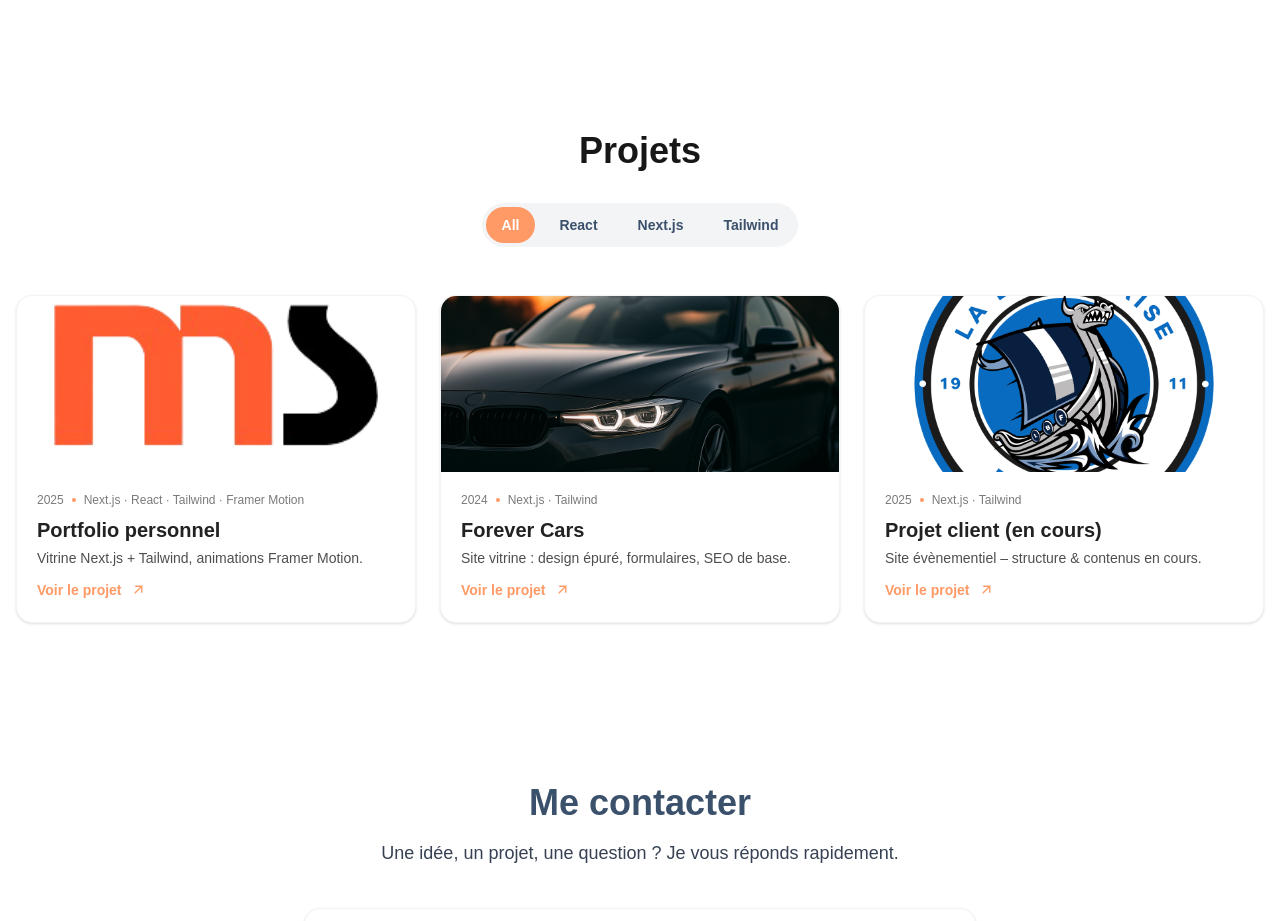
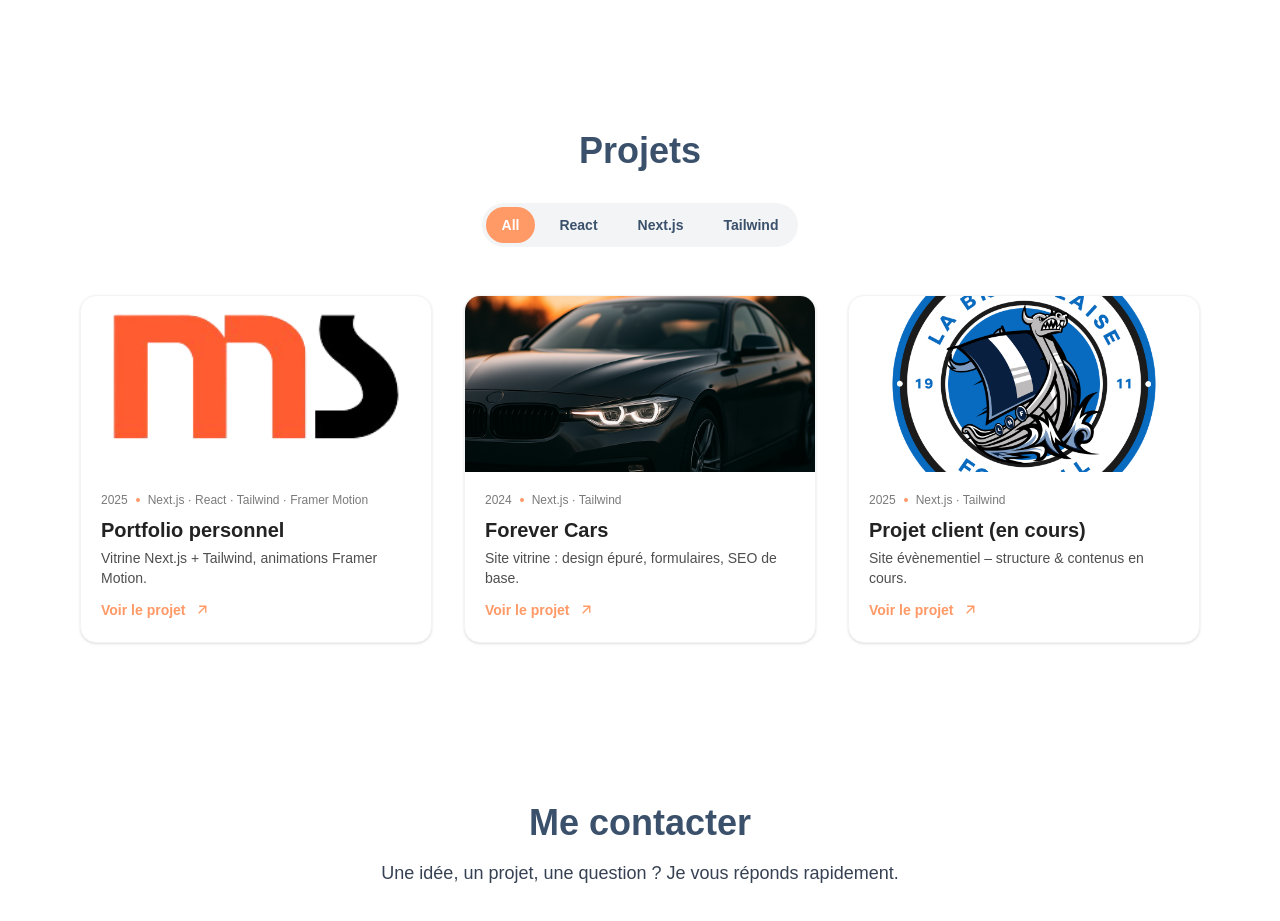
Before and after one commit to MathScic/MS-Portfolio-1.1, a Next.js app: page / in a window 1280 px wide. Shown: the part 2600-3521 px from the top of the page. Built offline with nearby package versions, Linux system fonts and the light colour scheme.

Commit message:
modif card retour 2.0

```diff
--- a/src/app/components/Projects.tsx
+++ b/src/app/components/Projects.tsx
@@ -62,17 +62,22 @@ export default function Projects() {
     return () => window.removeEventListener("keydown", onKey);
   }, [current]);
 
-  // 🔒 Lock du scroll quand le panel est ouvert
+  // 🔒 Lock du scroll de la page quand le panel est ouvert (mobile + iOS safe)
   useEffect(() => {
     if (!current) return;
+
     const body = document.body;
     const scrollY = window.scrollY;
+
+    // lock
     body.style.position = "fixed";
     body.style.top = `-${scrollY}px`;
     body.style.left = "0";
     body.style.right = "0";
     body.style.width = "100%";
     body.style.overflow = "hidden";
+
+    // unlock + restore
     return () => {
       const top = body.style.top;
       body.style.position = "";
@@ -90,20 +95,15 @@ export default function Projects() {
 
   return (
     <section id="projects" className="py-20 bg-white">
-      {/* élargi pour tenir 3 cartes ~400px */}
-      <div className="mx-auto max-w-7xl px-4">
-        <h2 className="text-3xl md:text-4xl font-bold text-primary text-center">
+      <div className="mx-auto max-w-6xl px-4">
+        <h2 className="text-3xl md:text-4xl font-bold text-[#3A506B] text-center">
           Projets
         </h2>
 
         <Filters active={filter} onChange={setFilterUrl} filters={FILTERS} />
 
-        {/* GRID
-            - mobile: 1 colonne
-            - tablette (md): 2 colonnes
-            - desktop (lg+): 3 colonnes
-            Avec max-w-7xl + gap-6 => ~400px/carte sur desktop */}
-        <div className="mt-12 grid gap-6 grid-cols-1 md:grid-cols-2 lg:grid-cols-3 items-stretch">
+        {/* GRID */}
+        <div className="mt-12 grid gap-8 [grid-template-columns:repeat(auto-fit,minmax(260px,1fr))]">
           {filtered.map((p, i) => (
             <ProjectCard
               key={p.id}
@@ -119,14 +119,17 @@ export default function Projects() {
       <AnimatePresence>
         {current && (
           <>
+            {/* Backdrop au-dessus du header */}
             <motion.div
               className="fixed inset-0 bg-black/50 backdrop-blur-sm z-[1100]"
               onClick={close}
-              onTouchMove={(e) => e.preventDefault()}
+              onTouchMove={(e) => e.preventDefault()} // stop scroll sur iOS
               initial={{ opacity: 0 }}
               animate={{ opacity: 1 }}
               exit={{ opacity: 0 }}
             />
+
+            {/* Panel scrollable, sans propagation */}
             <motion.div
               className="fixed right-0 top-0 h-full w-full md:w-[700px] bg-white z-[1101]
                          shadow-2xl overflow-y-auto overscroll-contain"
--- a/tailwind.config.js
+++ b/tailwind.config.js
@@ -2,22 +2,9 @@
 /** @type {import('tailwindcss').Config} */
 module.exports = {
   content: [
-    // couvre les deux structures (avec/sans src) + MDX
-    "./app/**/*.{js,ts,jsx,tsx,mdx}",
-    "./pages/**/*.{js,ts,jsx,tsx,mdx}",
-    "./components/**/*.{js,ts,jsx,tsx,mdx}",
-    "./src/**/*.{js,ts,jsx,tsx,mdx}",
+    "./src/app/**/*.{js,ts,jsx,tsx}",
+    "./src/components/**/*.{js,ts,jsx,tsx}",
   ],
-
-  // Empêche la purge de supprimer tes utilitaires "arbitrary"
-  safelist: [
-    { pattern: /\[grid-template-columns:.*\]/ },
-    { pattern: /\[aspect-ratio:.*\]/ },
-    { pattern: /\[display:-webkit-box\]/ },
-    { pattern: /\[-webkit-line-clamp:.*\]/ },
-    { pattern: /\[-webkit-box-orient:.*\]/ },
-  ],
-
   theme: {
     extend: {
       colors: {
@@ -33,8 +20,5 @@ module.exports = {
       },
     },
   },
-
-  // Optionnel mais pratique si tu utilises `line-clamp-2` etc.
-  // npm i -D @tailwindcss/line-clamp
-  plugins: [require("@tailwindcss/line-clamp")],
+  plugins: [],
 };
```
